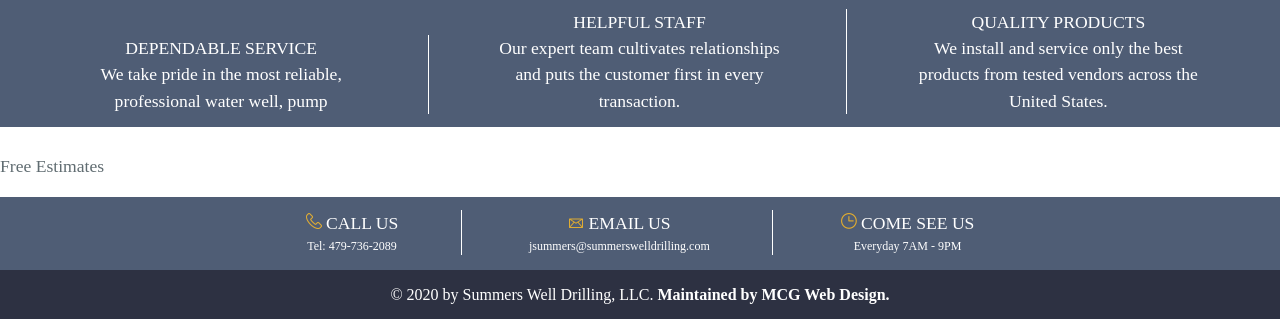
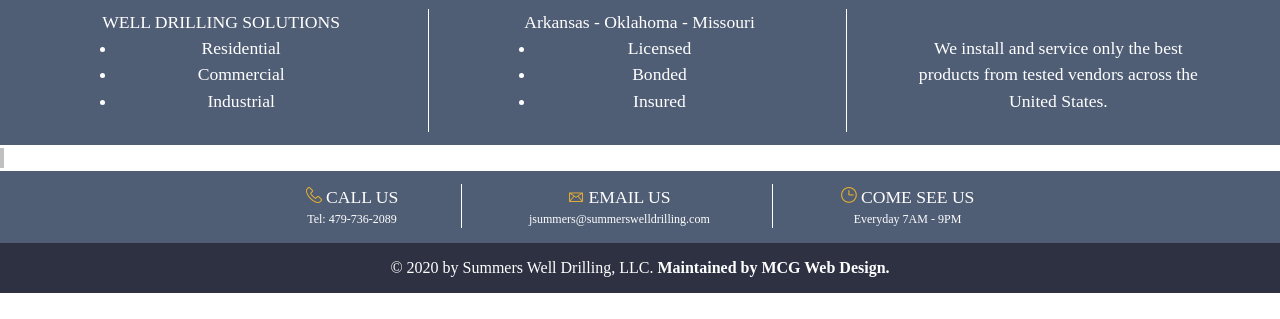
Before and after one commit to jamess999888/SummersDrilling, a Jekyll site: the page built from index.md, in a window 1280 px wide, cut to the strip 626-945 px from the top of the page. Built offline with Jekyll 4.4.1, drawn with Linux system fonts in a browser that asks for light colours; our own code applies the rules of GitHub Pages for plain Markdown files; after the commit the page ends 919 px from its top, so only the background shows below that.

Commit message:
text update

```diff
--- a/index.md
+++ b/index.md
@@ -23,22 +23,33 @@
 </div>
 <footer class="contact-info-footer">
 	<span class="contact-info-footer-item" style="width: 33%;">
-		DEPENDABLE SERVICE<br />
-		We take pride in the most reliable, professional water well, pump
+		WELL DRILLING SOLUTIONS<br />
+		<ul>
+			<li>Residential</li>
+			<li>Commercial</li>
+			<li>Industrial</li>
+		</ul>
 	</span>
 	<span class="contact-info-footer-item" style="width: 33%;">
-		HELPFUL STAFF<br />
-		Our expert team cultivates relationships and puts the customer first in every transaction.
+		Arkansas - Oklahoma - Missouri<br />
+		<ul>
+			<li>Licensed</li>
+			<li>Bonded</li>
+			<li>Insured</li>
+		</ul>
 	</span>
 	<span style="width: 33%;">
-		QUALITY PRODUCTS<br />
+		<br />
 		We install and service only the best products from tested vendors across the United States.
 	</span>
 </footer>
-<div>
-<br />
-<div>
-<p>Free Estimates</p>
-</div>
+
+
+<div style="width:100%; display: inline; background-color: #BFC0C0">
+<div style="display: inline-block">
 
 </div>
+<div style="display: inline-block">
+
+</div>
+</div>
```
